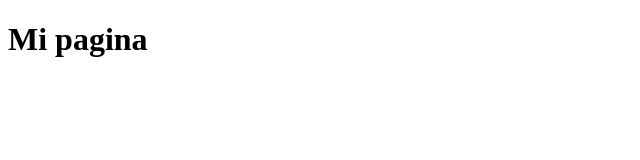
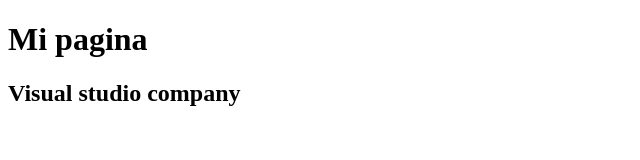
Before and after one commit to AlejoCC/pagina1, a plain HTML site: page index.html in a window 1280 px wide. Shown: the whole page, without its empty margins (0-640 px from the left). Drawn offline with Linux system fonts and the light colour scheme.

Commit message:
coming master

```diff
--- a/index.html
+++ b/index.html
@@ -8,6 +8,7 @@
 <body>
     <header>
         <h1>Mi pagina</h1>
+        <h2>Visual studio company</h2>
     </header>
 </body>
 </html>
```
